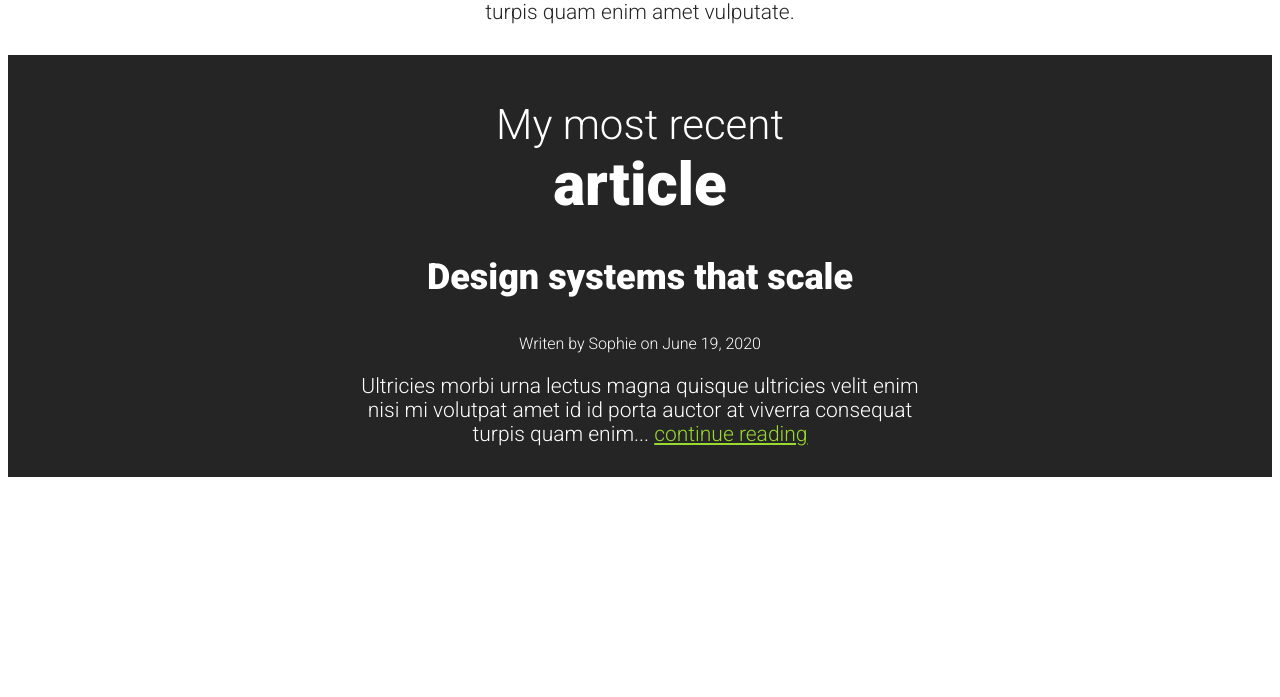
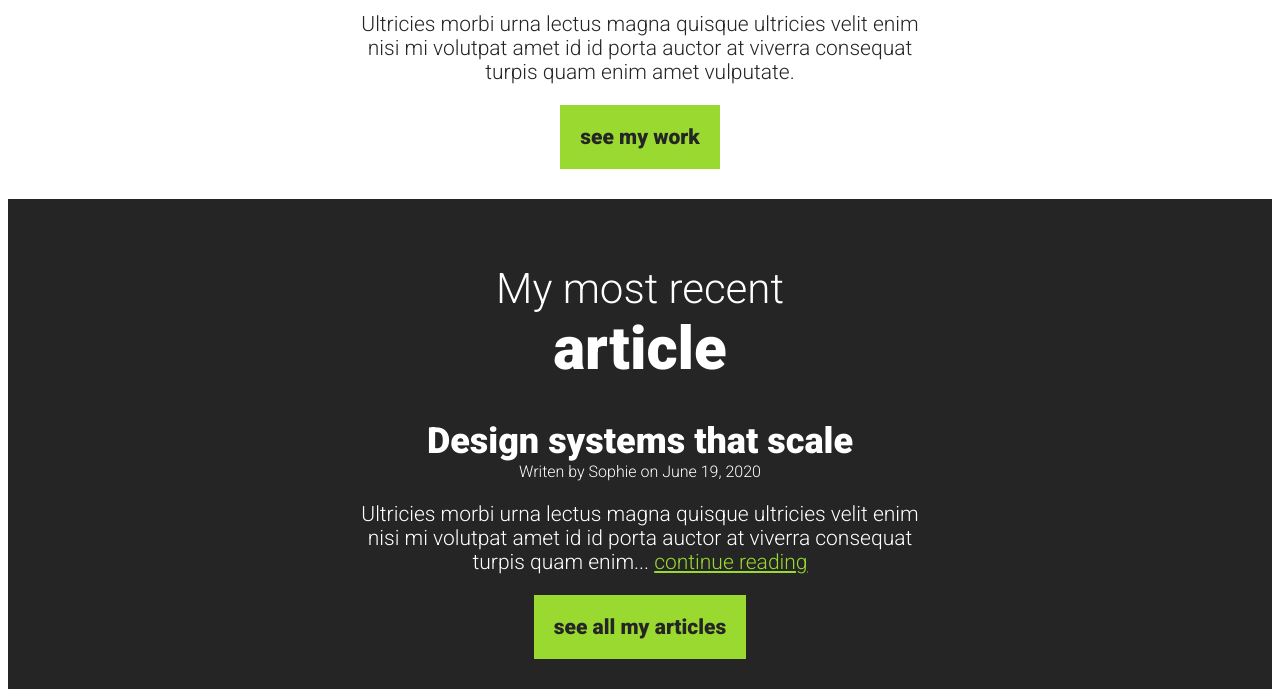
Before and after one commit to aroldodev/CSS-Fundamentals-Scrimba-Challenge, a plain HTML site: page index.html in a window 1280 px wide. Shown: the part 845-1542 px from the top of the page. Before the commit the page ends 1330 px from the top, so only its background shows below. Drawn offline with Linux system fonts and the light colour scheme.

Commit message:
adding buttons

```diff
--- a/index.html
+++ b/index.html
@@ -18,6 +18,7 @@
       <div class="container">
         <h2>I am a <span class="enfasis2 blacktext">graphic designer</span></h2>
         <p>Ultricies morbi urna lectus magna quisque ultricies velit enim nisi mi volutpat amet id id porta auctor at viverra consequat turpis quam enim amet vulputate.</p>
+        <a class="btn" href="#">see my work</a>
       </div>
     </section>
     <section class="info">
@@ -28,6 +29,7 @@
             <p class="small">Writen by Sophie on June 19, 2020</p>
             <p>Ultricies morbi urna lectus magna quisque ultricies velit enim nisi mi volutpat amet id id porta auctor at viverra consequat turpis quam enim... <a class="link" href="#">continue reading</a></p>
         </article>
+        <a class="btn" href="#">see all my articles</a>
       </div>
     </section>
   </div>
--- a/style.css
+++ b/style.css
@@ -11,6 +11,7 @@ body {
   margin: 0 auto;
   width: 570px;
   text-align: center;
+  padding: 20px 0;
 }
 
 h1, h2 {
@@ -29,10 +30,12 @@ h2 {
 h3 {
   font-size: 36px;
   font-weight: 900;
+  margin-bottom: 0px;
 }
 
 .small {
   font-size: 16px;
+  margin-top: 0px;
 }
 
 .enfasis1 {
@@ -69,3 +72,17 @@ section {
   background-color: #FFF;
   color: #252525;
 }
+
+.btn {
+  text-decoration: none;
+  padding: 20px;
+  color: #252525;
+  background-color: #99D930;
+  font-weight: 900;
+  display: inline-block;
+}
+
+.btn:hover {
+  color: #fff;
+  background-color: #252525;
+}
```
